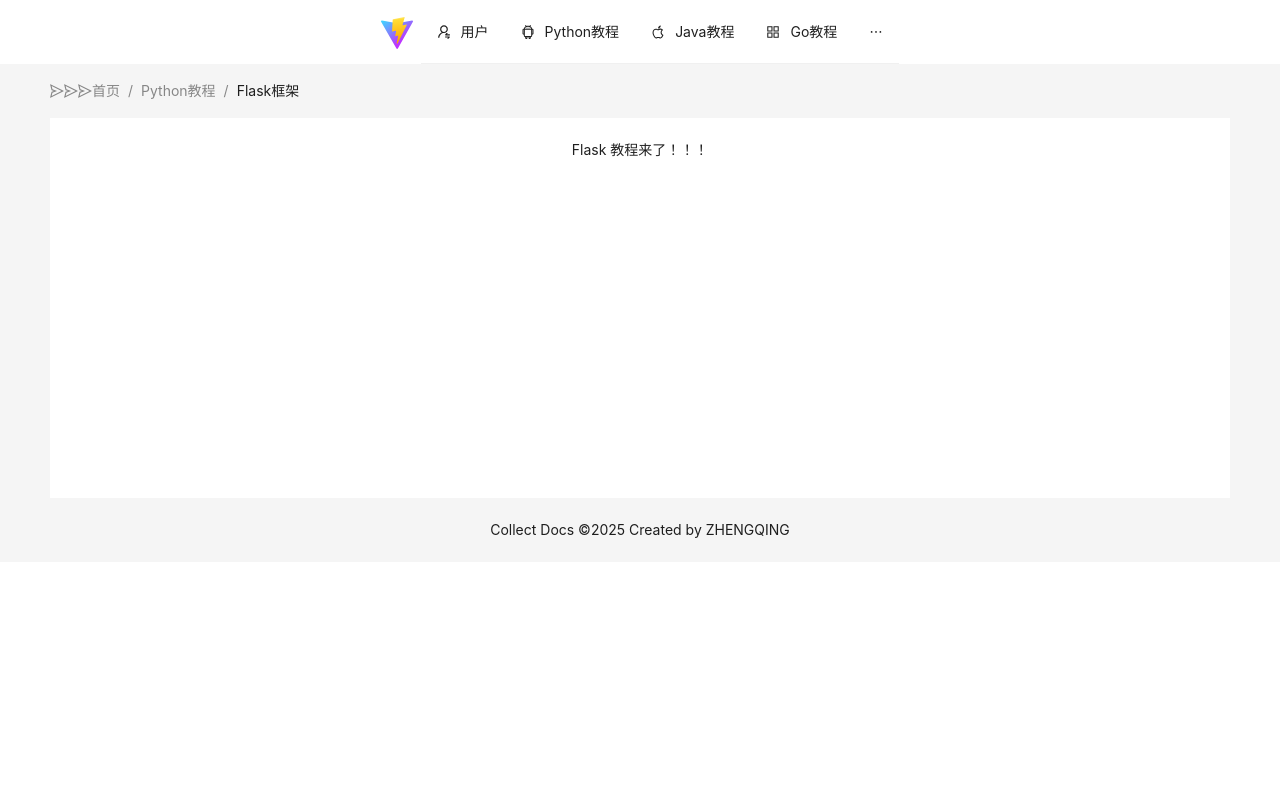
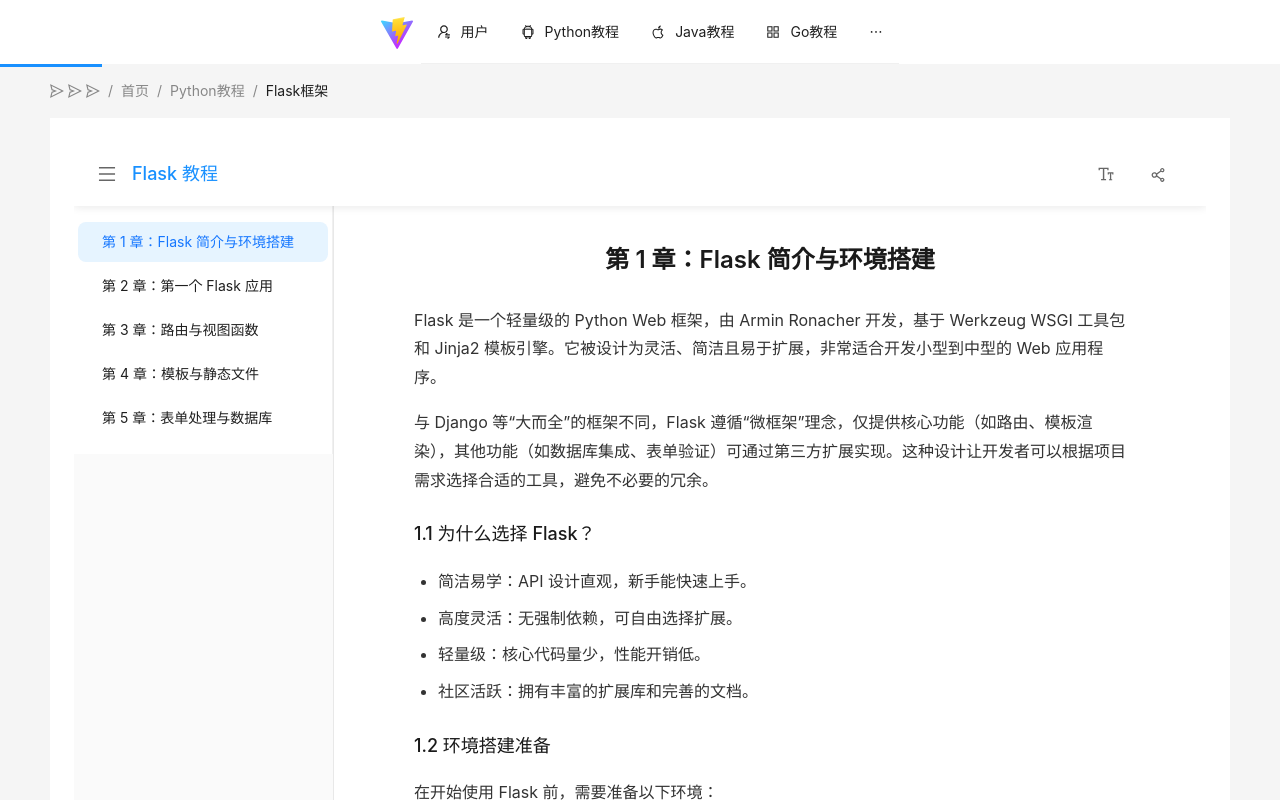
Before and after one commit to Zhang-WenZhi/dep-vue3-ts, a Vue app: page /wenzhi-vue/python-tutorial/flask in a window 1280 px wide. Shown: the top 800 px of the page. Built offline with nearby package versions, Linux system fonts and the light colour scheme.

Commit message:
2025| ZogZhang|增加阅读组件

```diff
--- a/src/components/tutorials/python/Flask.vue
+++ b/src/components/tutorials/python/Flask.vue
@@ -1,13 +1,366 @@
 <template>
-  <div>
-    Flask 教程来了！！！
+  <div class="ebook-container">
+    <!-- 顶部工具栏 -->
+    <a-layout-header class="ebook-header">
+      <div class="header-left">
+        <MenuOutlined
+          class="menu-trigger"
+          @click="isCatalogShow = !isCatalogShow"
+        />
+        <span class="ebook-title">Flask 教程</span>
+      </div>
+      <div class="header-right">
+        <!-- 字体大小调整 -->
+        <a-dropdown
+          placement="bottomRight"
+          :trigger="['click']"
+          class="header-tool"
+        >
+          <FontSizeOutlined />
+          <template #overlay>
+            <a-menu @click="handleFontSizeChange">
+              <a-menu-item key="small">小</a-menu-item>
+              <a-menu-item key="normal" :selected="fontSize === 'normal'">中</a-menu-item>
+              <a-menu-item key="large">大</a-menu-item>
+              <a-menu-item key="xlarge">特大</a-menu-item>
+            </a-menu>
+          </template>
+        </a-dropdown>
+
+        <!-- 分享按钮 -->
+        <a-button type="text" class="header-tool">
+          <ShareAltOutlined />
+        </a-button>
+      </div>
+    </a-layout-header>
+
+    <a-layout>
+      <!-- 左侧目录 -->
+      <a-layout-sider
+        :width="260"
+        :collapsed="!isCatalogShow"
+        :collapsible="false"
+        class="ebook-catalog"
+      >
+        <a-menu
+          mode="inline"
+          :selected-keys="[currentChapterKey]"
+          @click="handleChapterChange"
+          class="catalog-menu"
+        >
+          <a-menu-item key="chapter1">第 1 章：Flask 简介与环境搭建</a-menu-item>
+          <a-menu-item key="chapter2">第 2 章：第一个 Flask 应用</a-menu-item>
+          <a-menu-item key="chapter3">第 3 章：路由与视图函数</a-menu-item>
+          <a-menu-item key="chapter4">第 4 章：模板与静态文件</a-menu-item>
+          <a-menu-item key="chapter5">第 5 章：表单处理与数据库</a-menu-item>
+        </a-menu>
+      </a-layout-sider>
+
+      <!-- 中间阅读区域 -->
+      <a-layout-content
+        class="ebook-content"
+        :class="['font-' + fontSize]"
+      >
+        <!-- 阅读进度条 -->
+        <div
+          class="progress-bar"
+          :style="{ width: `${readingProgress}%` }"
+        ></div>
+
+        <!-- 章节内容 -->
+        <div class="content-wrapper">
+          <div class="chapter-title">{{ currentChapterTitle }}</div>
+          <div class="chapter-content">
+            <p>Flask 是一个轻量级的 Python Web 框架，由 Armin Ronacher 开发，基于 Werkzeug WSGI 工具包和 Jinja2 模板引擎。它被设计为灵活、简洁且易于扩展，非常适合开发小型到中型的 Web 应用程序。</p>
+
+            <p class="content-space">与 Django 等“大而全”的框架不同，Flask 遵循“微框架”理念，仅提供核心功能（如路由、模板渲染），其他功能（如数据库集成、表单验证）可通过第三方扩展实现。这种设计让开发者可以根据项目需求选择合适的工具，避免不必要的冗余。</p>
+
+            <h3 class="content-subtitle">1.1 为什么选择 Flask？</h3>
+            <ul class="content-list">
+              <li>简洁易学：API 设计直观，新手能快速上手。</li>
+              <li>高度灵活：无强制依赖，可自由选择扩展。</li>
+              <li>轻量级：核心代码量少，性能开销低。</li>
+              <li>社区活跃：拥有丰富的扩展库和完善的文档。</li>
+            </ul>
+
+            <h3 class="content-subtitle">1.2 环境搭建准备</h3>
+            <p>在开始使用 Flask 前，需要准备以下环境：</p>
+            <ol class="content-list">
+              <li>Python 3.7+（推荐 3.9 或更高版本）。</li>
+              <li>虚拟环境工具（如 venv、virtualenv），用于隔离项目依赖。</li>
+              <li>包管理工具 pip（通常随 Python 自带）。</li>
+            </ol>
+          </div>
+        </div>
+
+        <!-- 页码控制 -->
+        <div class="page-control">
+          <a-button
+            type="text"
+            @click="currentPage--"
+            :disabled="currentPage === 1"
+          >
+            <LeftOutlined />
+            上一页
+          </a-button>
+          <span class="page-info">
+            {{ currentPage }} / {{ totalPages }}
+          </span>
+          <a-button
+            type="text"
+            @click="currentPage++"
+            :disabled="currentPage === totalPages"
+          >
+            下一页
+            <RightOutlined />
+          </a-button>
+        </div>
+      </a-layout-content>
+    </a-layout>
   </div>
 </template>
 
 <script setup lang="ts">
+import { ref, computed } from 'vue';
+import {
+  MenuOutlined,
+  FontSizeOutlined,
+  ShareAltOutlined,
+  LeftOutlined,
+  RightOutlined
+} from '@ant-design/icons-vue';
+import {
+  Layout,
+  Menu,
+  Dropdown,
+  Button,
+  MenuProps
+} from 'ant-design-vue';
 
+// 状态管理
+const isCatalogShow = ref(true); // 目录显示状态
+const fontSize = ref<'small' | 'normal' | 'large' | 'xlarge'>('normal'); // 字体大小
+const currentChapterKey = ref('chapter1'); // 当前章节Key
+const currentPage = ref(1); // 当前页码
+const totalPages = ref(12); // 总页数
+
+// 当前章节标题（根据选中的Key计算）
+const currentChapterTitle = computed(() => {
+  const chapterMap: Record<string, string> = {
+    chapter1: '第 1 章：Flask 简介与环境搭建',
+    chapter2: '第 2 章：第一个 Flask 应用',
+    chapter3: '第 3 章：路由与视图函数',
+    chapter4: '第 4 章：模板与静态文件',
+    chapter5: '第 5 章：表单处理与数据库'
+  };
+  return chapterMap[currentChapterKey.value];
+});
+
+// 阅读进度（根据当前页码计算）
+const readingProgress = computed(() => {
+  return Math.round((currentPage.value / totalPages.value) * 100);
+});
+
+// 字体大小变更
+const handleFontSizeChange = ({ key }: MenuProps['onClick']) => {
+  fontSize.value = key as 'small' | 'normal' | 'large' | 'xlarge';
+};
+
+// 章节切换
+const handleChapterChange = ({ key }: MenuProps['onClick']) => {
+  currentChapterKey.value = key as string;
+  currentPage.value = 1; // 切换章节重置到第一页
+};
 </script>
 
 <style scoped>
+.ebook-container {
+  height: 100vh;
+  display: flex;
+  flex-direction: column;
+  overflow: hidden;
+}
 
+/* 顶部工具栏 */
+.ebook-header {
+  background: #fff;
+  box-shadow: 0 2px 8px rgba(0, 0, 0, 0.08);
+  padding: 0 24px;
+  display: flex;
+  justify-content: space-between;
+  align-items: center;
+  z-index: 10;
+}
+
+.header-left {
+  display: flex;
+  align-items: center;
+  gap: 16px;
+}
+
+.menu-trigger {
+  font-size: 18px;
+  cursor: pointer;
+  color: #666;
+  transition: color 0.3s;
+}
+
+.menu-trigger:hover {
+  color: #1890ff;
+}
+
+.ebook-title {
+  font-size: 18px;
+  font-weight: 500;
+  color: #1890ff;
+}
+
+.header-right {
+  display: flex;
+  align-items: center;
+  gap: 20px;
+}
+
+.header-tool {
+  font-size: 16px;
+  color: #666;
+  cursor: pointer;
+  transition: color 0.3s;
+}
+
+.header-tool:hover {
+  color: #1890ff;
+}
+
+/* 布局主体 */
+.ant-layout {
+  flex: 1;
+  display: flex;
+  overflow: hidden;
+}
+
+/* 左侧目录 - 对齐优化 */
+.ebook-catalog {
+  background: #fafafa;
+  border-right: 1px solid #e8e8e8;
+  overflow-y: auto;
+}
+
+.catalog-menu {
+  border-right: none;
+  padding: 12px 0; /* 统一上下内边距 */
+  text-align: left; /* 强制左对齐 */
+}
+
+/* 目录项对齐核心样式 */
+.catalog-menu .ant-menu-item {
+  height: 44px; /* 固定高度确保对齐 */
+  line-height: 44px; /* 行高与高度一致，实现垂直居中 */
+  padding: 0 24px; /* 统一左右内边距 */
+  margin: 0; /* 清除默认外边距 */
+  border-radius: 0; /* 去除圆角避免视觉偏移 */
+  font-size: 14px; /* 统一字体大小 */
+  transition: background-color 0.2s ease;
+}
+
+/* 目录项交互样式 */
+.catalog-menu .ant-menu-item-selected {
+  background-color: #e6f7ff;
+  color: #1890ff;
+  font-weight: 500;
+}
+
+.catalog-menu .ant-menu-item:hover:not(.ant-menu-item-selected) {
+  background-color: #f5f5f5;
+}
+
+/* 中间阅读区域 */
+.ebook-content {
+  flex: 1;
+  padding: 40px 80px;
+  overflow-y: auto;
+  background: #fff;
+}
+
+/* 阅读进度条 */
+.progress-bar {
+  position: fixed;
+  top: 64px;
+  left: 0;
+  height: 3px;
+  background: #1890ff;
+  z-index: 20;
+  transition: width 0.3s ease;
+}
+
+/* 内容容器 */
+.content-wrapper {
+  max-width: 800px;
+  margin: 0 auto;
+}
+
+.chapter-title {
+  font-size: 24px;
+  font-weight: 600;
+  margin-bottom: 32px;
+  color: #1a1a1a;
+  text-align: center;
+}
+
+.chapter-content {
+  line-height: 1.8;
+  color: #333;
+  text-align: left; /* 强制左对齐 */
+}
+
+.content-space {
+  margin: 16px 0;
+}
+
+.content-subtitle {
+  font-size: 18px;
+  font-weight: 500;
+  margin: 24px 0 16px;
+  color: #1a1a1a;
+}
+
+.content-list {
+  margin: 8px 0 16px 24px;
+  padding-left: 0;
+}
+
+.content-list li {
+  margin-bottom: 8px;
+}
+
+/* 页码控制 */
+.page-control {
+  display: flex;
+  align-items: center;
+  justify-content: center;
+  gap: 24px;
+  margin-top: 60px;
+  padding-bottom: 40px;
+}
+
+.page-info {
+  color: #666;
+}
+
+/* 字体大小样式 */
+.font-small {
+  font-size: 14px;
+}
+
+.font-normal {
+  font-size: 16px;
+}
+
+.font-large {
+  font-size: 18px;
+}
+
+.font-xlarge {
+  font-size: 20px;
+}
 </style>
--- a/src/views/home/index.vue
+++ b/src/views/home/index.vue
@@ -4,25 +4,30 @@
       <a-layout-header :style="headerStyle">
         <a-space>
           <div class="logo">
-            <a href="https://vitejs.dev" target="_blank">
-              <img src="/vite.svg" class="logo" alt="Vite logo" />
-            </a>
+            <!-- <a href="https://vitejs.dev" target="_blank">
+              <img src="/vite.svg" class="logo" alt="Vite logo"/>
+            </a> -->
+            <img src="/vite.svg" class="logo" alt="Vite logo" @click="handleHomeClick" style="cursor: pointer" />
           </div>
-          <a-menu v-model:selectedKeys="current" mode="horizontal" :items="items" @click="handleMenuClick"/>
+          <a-menu v-model:selectedKeys="current" mode="horizontal" :items="items" @click="handleMenuClick" />
         </a-space>
       </a-layout-header>
+
       <a-layout-content :style="contentStyle">
         <a-breadcrumb :style="{ margin: '16px 0' }">
           <!-- <a-breadcrumb-item>Home</a-breadcrumb-item>
           <a-breadcrumb-item>List</a-breadcrumb-item>
           <a-breadcrumb-item>App</a-breadcrumb-item> -->
-          <SendOutlined /><SendOutlined /><SendOutlined />
-          <a-breadcrumb-item
-            v-for="(item, index) in breadcrumbItems"
-            :key="item.path"
-            :href="index === breadcrumbItems.length - 1 ? undefined : item.path"
-          >
+          <!-- 将图标放在 Breadcrumb.Item 内部 -->
+          <a-breadcrumb-item>
+            <SendOutlined />
+            <SendOutlined />
+            <SendOutlined />
+          </a-breadcrumb-item>
+          <a-breadcrumb-item v-for="(item, index) in breadcrumbItems" :key="item.path"
+            :href="index === breadcrumbItems.length - 1 ? undefined : item.path">
             {{ item.meta.title }}
+            <!-- <a-bread -->
           </a-breadcrumb-item>
           <!-- 动态面包屑 -->
           <!-- <a-breadcrumb-item
@@ -34,7 +39,7 @@
             {{ item.meta.title }}
           </a-breadcrumb-item> -->
         </a-breadcrumb>
-        <div :style="{ background: '#fff', padding: '24px', minHeight: '380px' }">
+        <div :style="{ background: '#fff', padding: '24px', minHeight: '600px' }">
           <!-- 判断路由是否有匹配项，没有则显示默认页 -->
           <!-- <template v-if="route.matched.length > 0">
             <router-view />
@@ -106,6 +111,13 @@
   '/typescript-javascript/vue3'
 ];
 
+const handleHomeClick = () => {
+  console.log("handleHomeClick:::");
+  // 可以添加额外逻辑
+  router.push('/home')
+}
+
+
 // 判断当前路由是否在允许列表中
 const isRouteAllowed = computed(() => {
   // 检查当前路由是否在允许的路由列表中
@@ -116,7 +128,7 @@
 const handleMenuClick = (e: any) => {
   console.log('click:::', e);
   // 根据不同的key导航到不同的路由
-  switch(e.key) {
+  switch (e.key) {
     case 'c-plus-plus':
       router.push('/cpp-tutorial');
       break;
@@ -357,5 +369,4 @@
 // export {};
 </script>
 
-<style scoped>
-</style>
+<style scoped></style>
```
Also changed, not shown: 1 other file (tests, documents, lock files or other folders).
